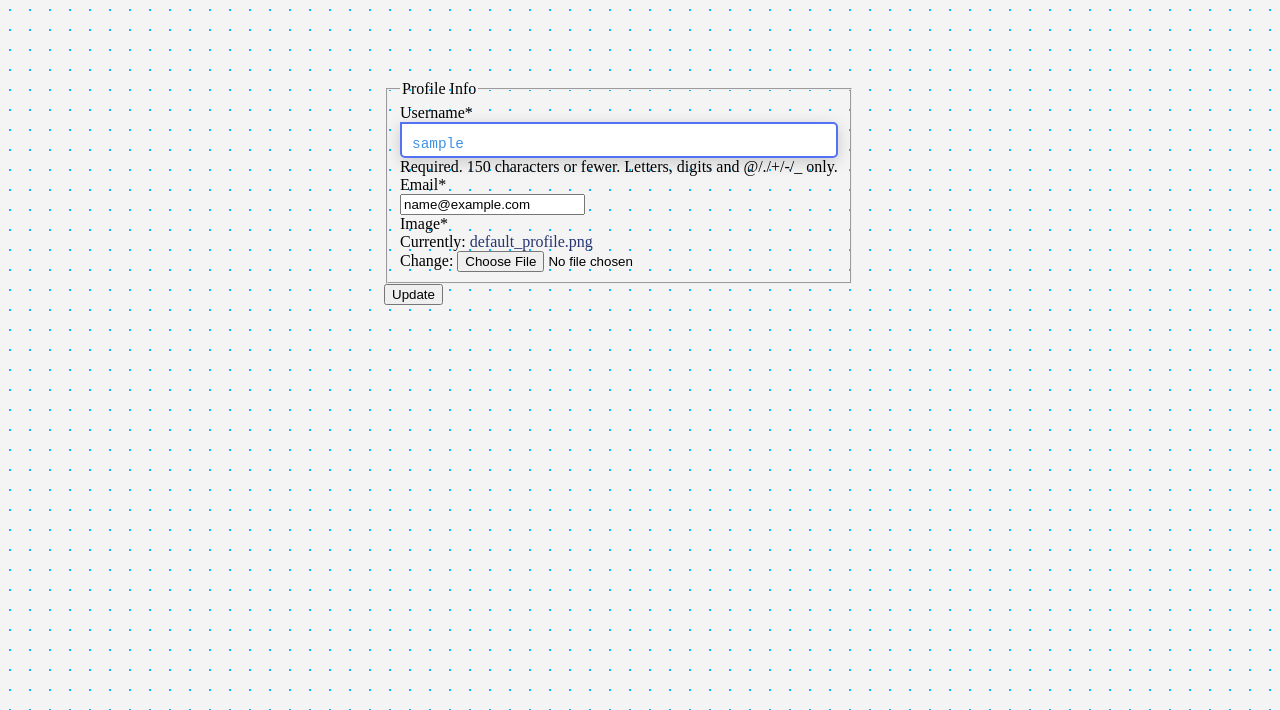
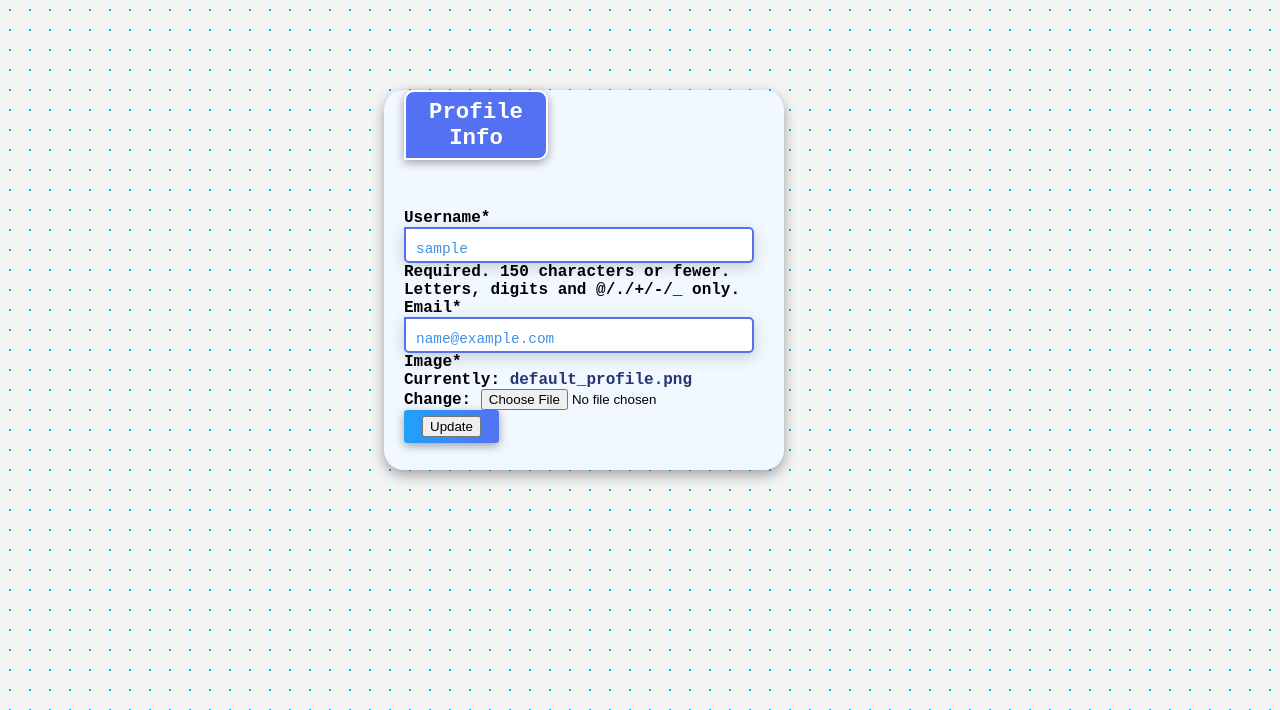
Before and after one commit to beckaberhanu/TextBookSwap, a Django app: page /profile-update/ in a window 1280 px wide. Shown: the top 710 px of the page. Run offline with Django 3.2, Linux system fonts and the light colour scheme; the visitor is signed in with stand-in values (Sample User, id 1); some libraries are stand-ins or nearby versions.

Commit message:
styled profile update page

```diff
--- a/textbookswap/users/static/users/login.css
+++ b/textbookswap/users/static/users/login.css
@@ -253,3 +253,111 @@ a.login-btn{
   color: #818181;
   padding: 4px 15px 2px 15px;
 }
+
+.username-btn {
+  margin-left: 15px;
+  padding: 6px 0px;
+  margin-top: 3px;
+  width: 160px;
+  max-height: 34px;
+  border-radius: 3px;
+  border: 0;
+  background: linear-gradient(90deg, #1fa2fa 0%, #5372f2 100%);
+  box-shadow: 0px 3px 10px rgba(0, 0, 0, 0.35);
+  font-family: "Courier New", Courier, monospace;
+  font-size: 1.2em;
+  font-weight: 700;
+  color: #ffffff !important;
+  text-align: center;
+  line-height: 1.2em;
+  margin-top: 5px;
+}
+
+.email-btn {
+  margin-left: 15px;
+  padding: 6px 0px;
+  margin-top: 3px;
+  width: 160px;
+  max-height: 34px;
+  border-radius: 3px;
+  border: 0;
+  background: linear-gradient(90deg, #1fa2fa 0%, #5372f2 100%);
+  box-shadow: 0px 3px 10px rgba(0, 0, 0, 0.35);
+  font-family: "Courier New", Courier, monospace;
+  font-size: 1.2em;
+  font-weight: 700;
+  color: #ffffff !important;
+  text-align: center;
+  line-height: 1.2em;
+  margin-top: 5px;
+}
+
+.profileinfo-banner {
+  margin-left: 20px;
+  background-color: #5371f2;
+  color: #ffffff;
+  font-family: "Courier New", Courier, monospace;
+  font-weight: 700;
+  font-size: 1.4em;
+  width: 140px;
+  vertical-align: text-bottom;
+  border: 2px solid #ffffff;
+  border-radius: 10px 10px 10px 0px;
+  box-shadow: 0px 3px 10px rgba(0, 0, 0, 0.35);
+  margin-top: 10px;
+  padding: 7px 0px 7px 0px;
+  text-align: center;
+}
+
+.profileupdate {
+  margin-left: 20px;
+  padding: 6px 0px;
+  margin-top: 3px;
+  position: fixed;
+  top: 25%;
+  left: 30%;
+  width: 350px;
+  font-family: "Courier New", Courier, monospace;
+  font-weight: 700;
+  font-size: 1em;
+}
+
+.update-btn {
+  margin-left: 20px;
+  padding: 6px 0px;
+  margin-top: 250px;
+  width: 95px;
+  max-height: 34px;
+  border-radius: 3px;
+  border: 0;
+  background: linear-gradient(90deg, #1fa2fa 0%, #5372f2 100%);
+  box-shadow: 0px 3px 10px rgba(0, 0, 0, 0.35);
+  font-family: "Courier New", Courier, monospace;
+  font-size: 1.2em;
+  font-weight: 700;
+  color: #ffffff !important;
+  text-align: center;
+  line-height: 1.2em;
+}
+
+.profileupdate-panel {
+  background-color: #f2f8ff;
+  border-radius: 20px;
+  box-shadow: 0px 5px 14px rgba(0, 0, 0, 0.35);
+  top: 20%;
+  width: 400px;
+  height: 380px;
+}
+
+input[type="email"] {
+  width: 100%;
+  align-self: stretch;
+  background-color: #ffffff;
+  color: #4191e2;
+  font-family: "Courier New", Courier, monospace;
+  font-size: 0.9rem;
+  border: 2px solid #5371f2;
+  padding: 12px 0px 4px 10px;
+  border-radius: 0px 5px 5px 5px;
+  box-shadow: 0px 4px 16px rgba(0, 0, 0, 0.18);
+}
--- a/textbookswap/users/templates/users/login.html
+++ b/textbookswap/users/templates/users/login.html
@@ -34,7 +34,7 @@
             <form method="POST">
                 {% csrf_token %}
                 <div class="login-error">
-                    {{ form.non_field_errors }}
+                {{ form.non_field_errors }}
                 </div>
                 <div class = "arrange-as-centered-column">
                     <div class = "input-div username-field">
--- a/textbookswap/users/templates/users/profile_update.html
+++ b/textbookswap/users/templates/users/profile_update.html
@@ -4,16 +4,22 @@
 {% block content %}
 <link rel="stylesheet" type="text/css" href="{% static 'users/login.css' %}">
 <div class="profilecentered">
+<div class="profileupdate-panel">
 <form method="POST" enctype="multipart/form-data">
     {% csrf_token %}
-    <fieldset class="form-group">
-        <legend class="border-bottom mb-4">Profile Info</legend>
+    <div class="form-group">
+        <div class="profileinfo-banner">Profile Info</div>
+        <div class="profileupdate">
         {{ u_form|crispy }}
         {{ p_form|crispy }}
-    </fieldset>
-    <div class="form-group">
-        <button class="btn btn-outline-info" type="submit">Update</button>
+        </div>
     </div>
+
+    <div class="update-btn">
+    <button type="submit">Update</button>
+    </div>
+</div>
 </form>
 </div>
+</div>
 {% endblock content %}
```
